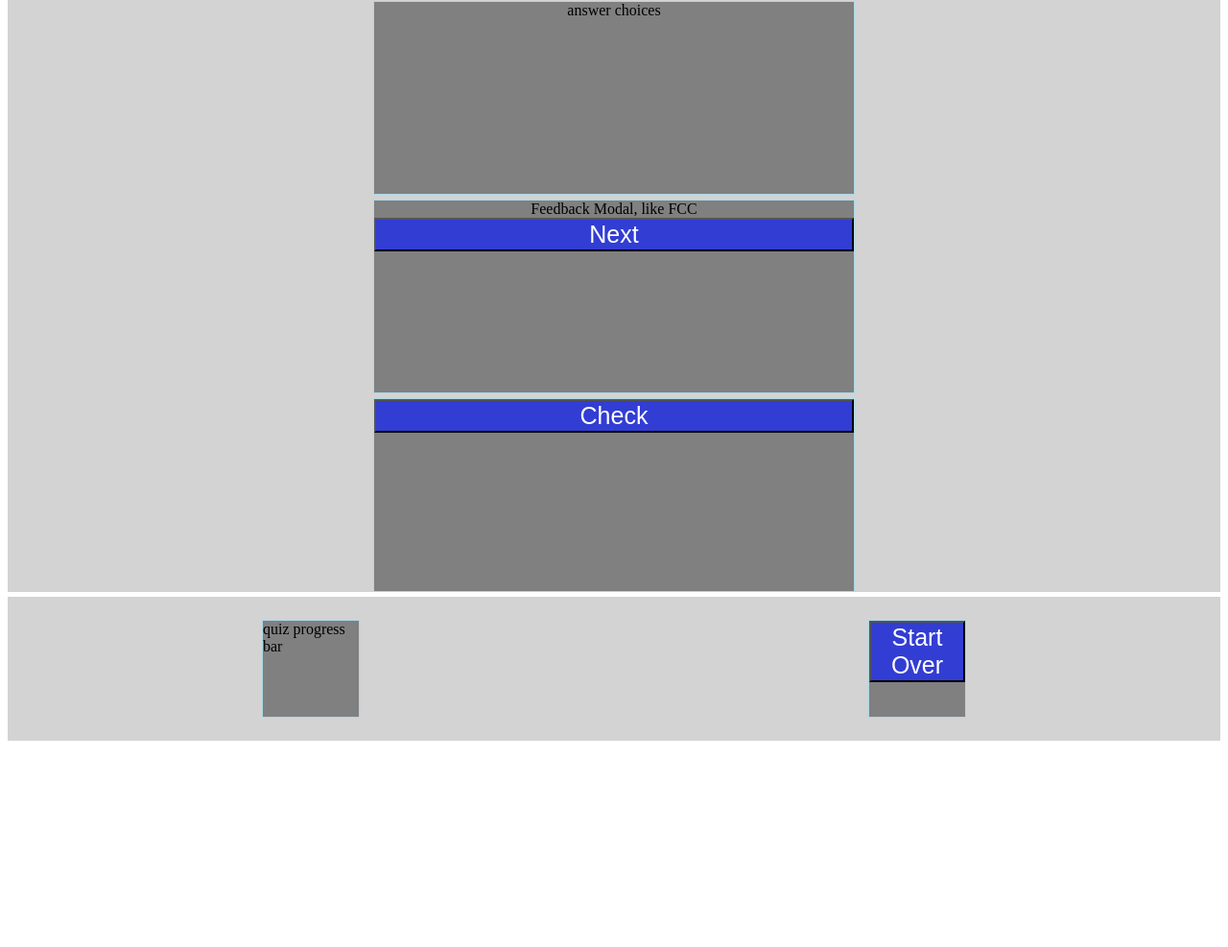
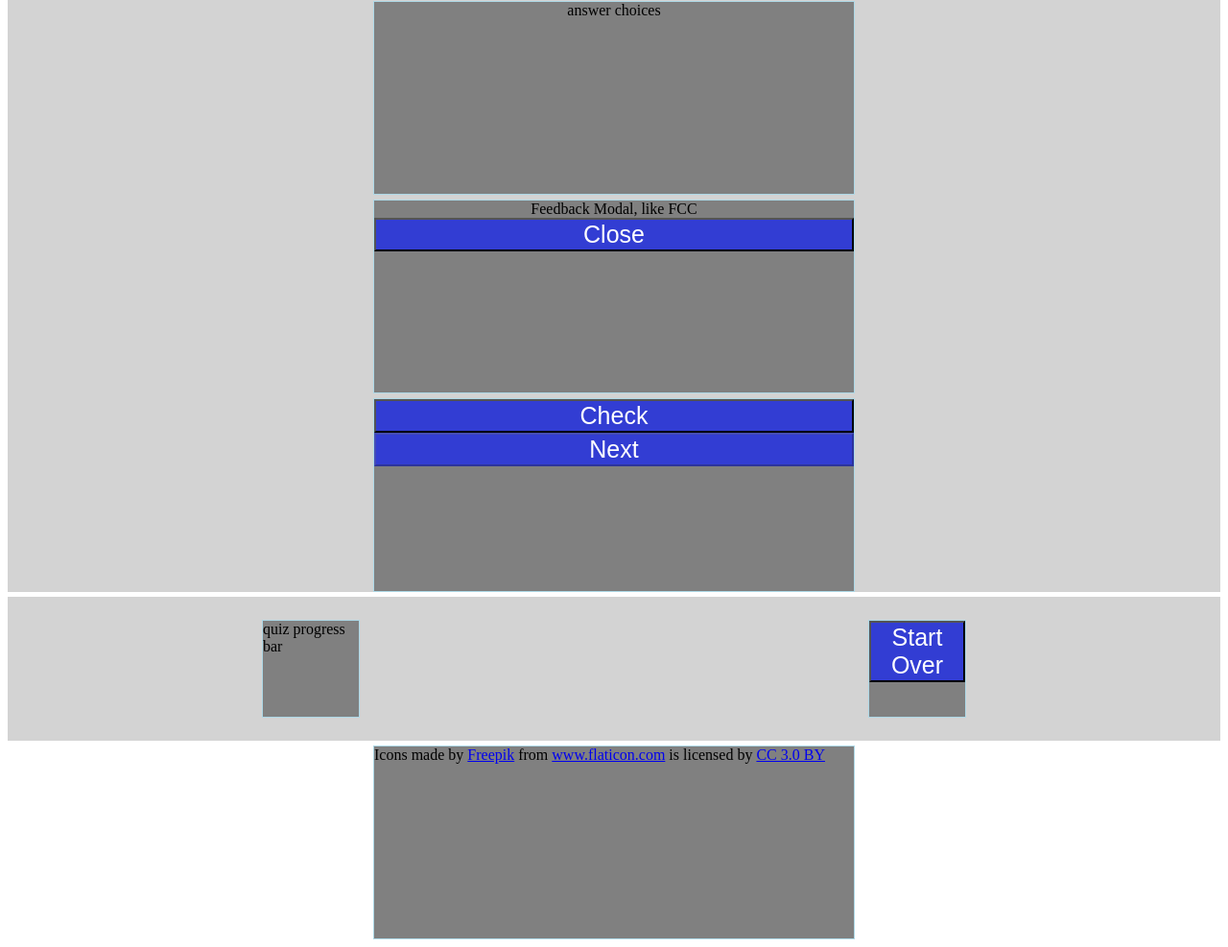
Before and after one commit to maxemileffort/random-guitar-question-jquery-app, a plain HTML site: page index.html in a window 1280 px wide. Shown: the part 369-1356 px from the top of the page at 96% size. Before the commit the page ends 1149 px from the top, so only its background shows below. Drawn offline with Linux system fonts and the light colour scheme.

Commit message:
changed button layout

```diff
--- a/index.html
+++ b/index.html
@@ -18,11 +18,12 @@
         <div class="question">Question asked</div>
         <div class="answers">answer choices</div>
         <div class="feedback">Feedback Modal, like FCC
-            <button>Next</button>
+            <button>Close</button>
 
         </div>
         <div class="buttons">
             <button>Check</button>
+            <button disabled>Next</button>
         </div>
     </main>
 
@@ -32,6 +33,12 @@
             <button>Start Over</button>
         </div>
     </footer>
+    <div>Icons made by
+        <a href="http://www.freepik.com" title="Freepik">Freepik</a> from
+        <a href="https://www.flaticon.com/" title="Flaticon">www.flaticon.com</a> is licensed by
+        <a href="http://creativecommons.org/licenses/by/3.0/" title="Creative Commons BY 3.0"
+            target="_blank">CC 3.0 BY</a>
+    </div>
 
     <script src="main.js"></script>
 </body>
```
